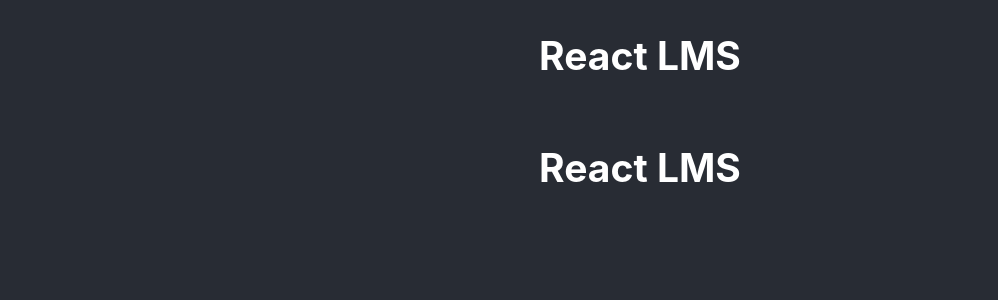
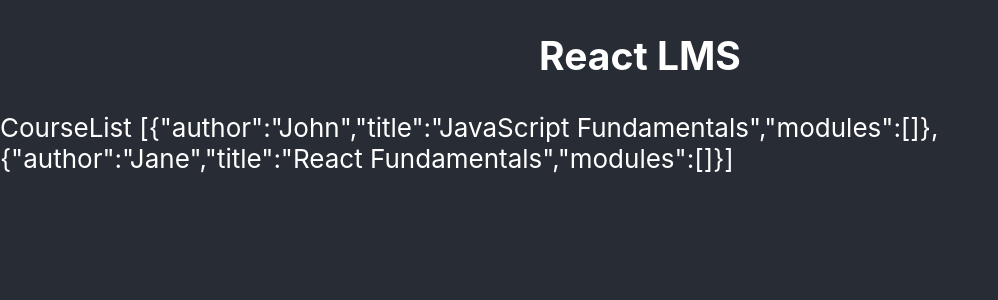
Before and after one commit to zsolt-nagy/react-lms, a React (Create React App) app: page / in a window 1280 px wide. Shown: the top 300 px of the page, without its empty margins (0-998 px from the left). Built offline with nearby package versions, Linux system fonts and the light colour scheme.

Commit message:
CourseList component and dummy courses state

```diff
--- a/src/App.js
+++ b/src/App.js
@@ -1,10 +1,25 @@
+import { useState } from "react";
 import PageHeader from "./Components/PageHeader/PageHeader";
+import CourseList from "./Components/CourseList/CourseList";
 
 function App() {
+    const [courses, setCourses] = useState([
+        {
+            author: "John",
+            title: "JavaScript Fundamentals",
+            modules: [],
+        },
+        {
+            author: "Jane",
+            title: "React Fundamentals",
+            modules: [],
+        },
+    ]);
+
     return (
         <>
             <PageHeader />
-            <PageHeader />
+            <CourseList courses={courses} />
         </>
     );
 }
--- /dev/null
+++ b/src/Components/CourseList/CourseList.jsx
@@ -0,0 +1,7 @@
+import React from 'react';
+
+export default function CourseList({ courses }) {
+  return (
+    <div>CourseList {JSON.stringify(courses)}</div>
+  );
+}
```
